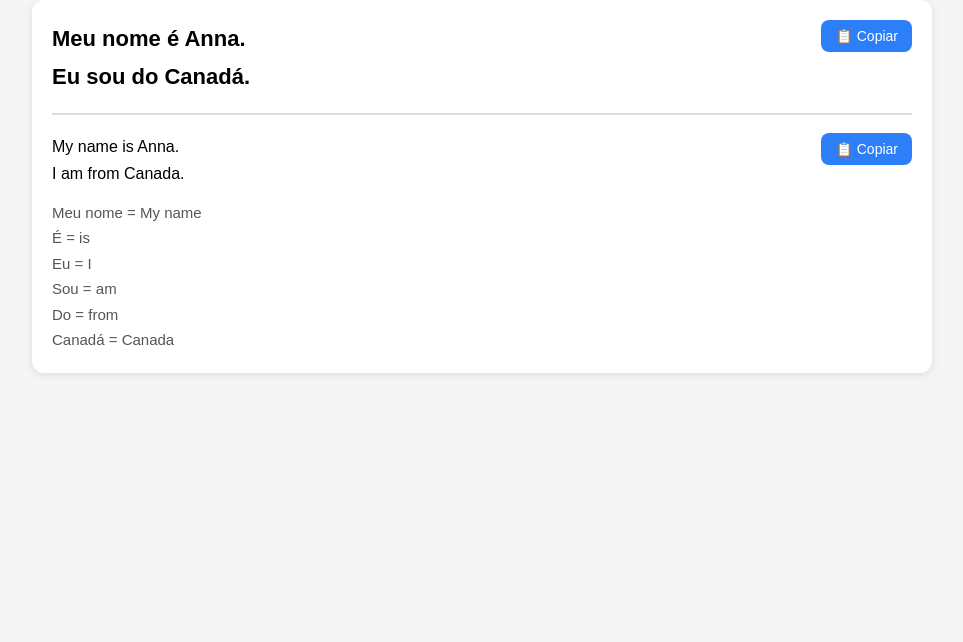
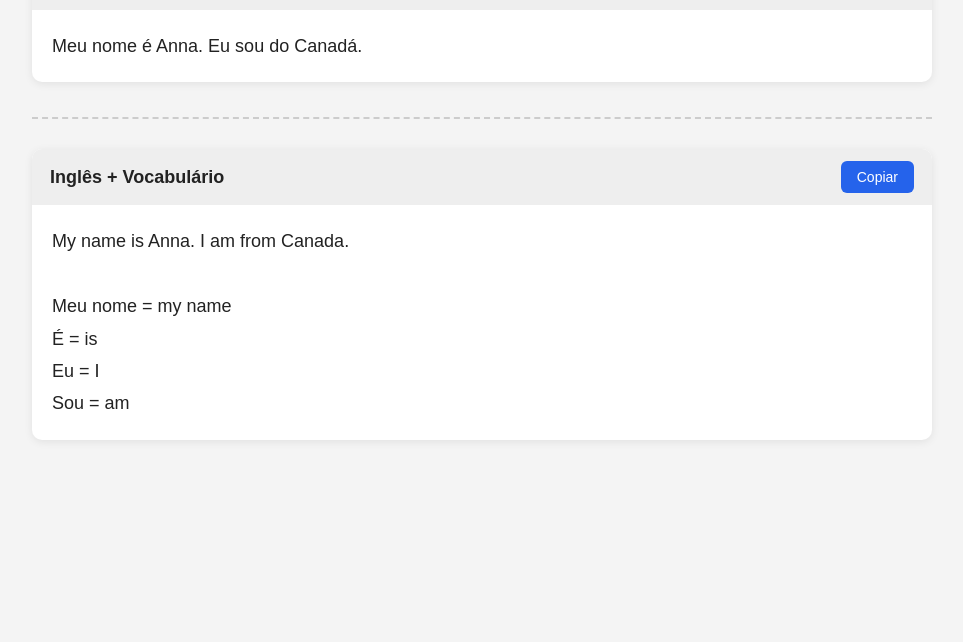
Before and after one commit to kamobirais-sudo/Frases-Anki-, a plain HTML site: page index.html in a window 1280 px wide. Shown: the part 158-800 px from the top of the page, without its empty margins (158-1121 px from the left). Drawn offline with Linux system fonts and the light colour scheme.

Commit message:
Update index.html

```diff
--- a/index.html
+++ b/index.html
@@ -1,173 +1,136 @@
 <!DOCTYPE html>
 <html lang="pt-BR">
+<head>
+<meta charset="UTF-8">
+<meta name="viewport" content="width=device-width, initial-scale=1.0">
 
-<head>
-
-<meta charset="UTF-8">
-<title>Frases em Português</title>
+<title>Frases para copiar</title>
 
 <style>
+*{
+    margin:0;
+    padding:0;
+    box-sizing:border-box;
+}
 
 body{
-    font-family: Arial, sans-serif;
+    font-family:Arial, Helvetica, sans-serif;
+    background:#f4f4f4;
+    color:#222;
+    padding:40px 20px;
+}
+
+.container{
     max-width:900px;
-    margin:40px auto;
-    padding:20px;
-    background:#f5f5f5;
+    margin:auto;
 }
 
 h1{
     text-align:center;
-    margin-bottom:40px;
+    margin-bottom:35px;
 }
 
-.frase{
+.card{
     background:white;
-    border-radius:12px;
-    padding:20px;
-    margin-bottom:25px;
-    box-shadow:0 2px 8px rgba(0,0,0,.1);
+    border-radius:10px;
+    box-shadow:0 2px 8px rgba(0,0,0,.08);
+    margin-bottom:35px;
+    overflow:hidden;
 }
 
-.linha{
+.header{
     display:flex;
     justify-content:space-between;
-    align-items:flex-start;
-    gap:20px;
+    align-items:center;
+    background:#eeeeee;
+    padding:12px 18px;
 }
 
-.texto{
-    flex:1;
-    line-height:1.7;
-}
-
-.portugues{
-    font-size:22px;
-    font-weight:bold;
-}
-
-.ingles{
-    margin-top:18px;
-    padding-top:18px;
-    border-top:2px solid #ddd;
-}
-
-.vocabulario{
-    margin-top:12px;
-    color:#555;
-    font-size:15px;
+.header h2{
+    font-size:18px;
 }
 
 button{
-    white-space:nowrap;
-    padding:8px 14px;
     border:none;
-    border-radius:8px;
-    background:#2d7ff9;
+    background:#2563eb;
     color:white;
+    padding:8px 16px;
+    border-radius:6px;
     cursor:pointer;
     font-size:14px;
-    transition:.2s;
 }
 
 button:hover{
-    background:#165ec9;
+    background:#1d4ed8;
 }
 
+.content{
+    padding:20px;
+    white-space:pre-wrap;
+    line-height:1.8;
+    font-size:18px;
+}
+
+.divisor{
+    border:none;
+    border-top:2px dashed #ccc;
+    margin:30px 0;
+}
 </style>
 
 </head>
-
 <body>
 
-<h1>Frases em Português</h1>
+<div class="container">
 
-<!-- FRASE 1 -->
+<h1>Frases</h1>
 
-<div class="frase">
+<!-- ========================= FRASE 1 ========================= -->
 
-    <div class="linha">
+<div class="card">
 
-        <div class="texto portugues" id="pt1">
-
-            Meu nome é Anna.<br>
-            Eu sou do Canadá.
-
-        </div>
-
-        <button onclick="copiar('pt1',this)">
-            📋 Copiar
-        </button>
-
+    <div class="header">
+        <h2>Português</h2>
+        <button onclick="copiar('pt1', this)">Copiar</button>
     </div>
 
-    <div class="ingles">
-
-        <div class="linha">
-
-            <div class="texto">
-
-                <div id="en1">
-
-                    My name is Anna.<br>
-                    I am from Canada.
-
-                </div>
-
-                <div class="vocabulario">
-
-                    Meu nome = My name<br>
-                    É = is<br>
-                    Eu = I<br>
-                    Sou = am<br>
-                    Do = from<br>
-                    Canadá = Canada
-
-                </div>
-
-            </div>
-
-            <button onclick="copiarTraducao('en1',this)">
-                📋 Copiar
-            </button>
-
-        </div>
-
-    </div>
+    <div class="content" id="pt1">Meu nome é Anna. Eu sou do Canadá.</div>
 
 </div>
 
+<hr class="divisor">
+
+<div class="card">
+
+    <div class="header">
+        <h2>Inglês + Vocabulário</h2>
+        <button onclick="copiar('en1', this)">Copiar</button>
+    </div>
+
+    <div class="content" id="en1">My name is Anna. I am from Canada.
+
+Meu nome = my name
+É = is
+Eu = I
+Sou = am</div>
+
+</div>
+
+<!-- =========================================================== -->
+
 <script>
 
-function copiar(id,botao){
+function copiar(id, botao){
 
     const texto = document.getElementById(id).innerText;
 
     navigator.clipboard.writeText(texto);
 
-    feedback(botao);
-
-}
-
-function copiarTraducao(id,botao){
-
-    const texto = document.getElementById(id).innerText;
-
-    navigator.clipboard.writeText(texto);
-
-    feedback(botao);
-
-}
-
-function feedback(botao){
-
-    const original = botao.innerHTML;
-
-    botao.innerHTML = "✅ Copiado!";
+    botao.innerText = "Copiado!";
 
     setTimeout(function(){
 
-        botao.innerHTML = original;
+        botao.innerText = "Copiar";
 
     },1500);
 
@@ -176,5 +139,4 @@ function feedback(botao){
 </script>
 
 </body>
-
 </html>
```
